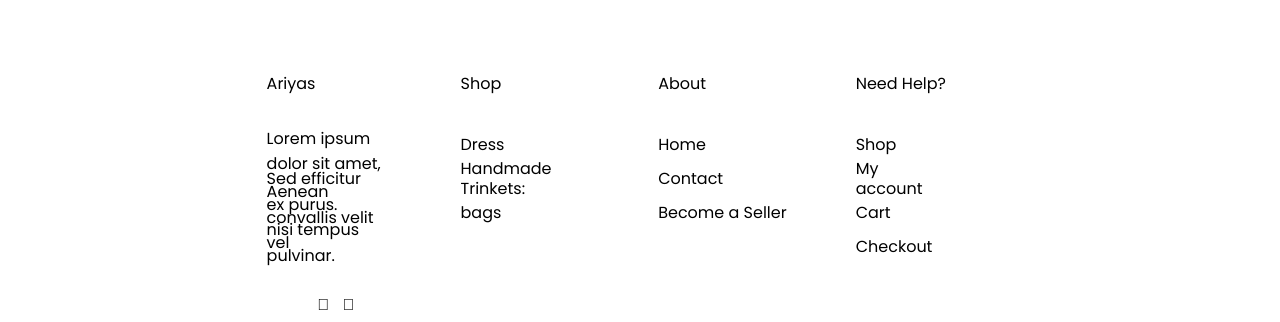
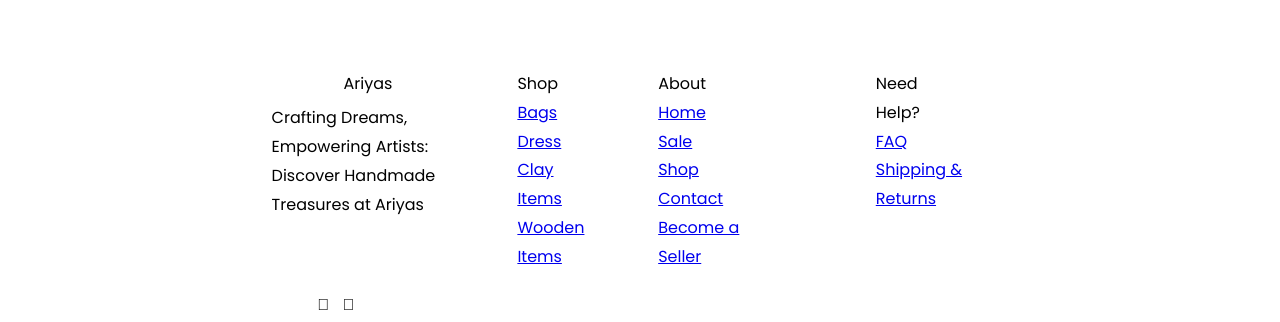
Before and after one commit to shubhasarkar53/Ariyas-The-Ecommerce-Project, a React (Vite) app in the folder frontend/: page / in a window 1280 px wide. Shown: the part 321-643 px from the top of the page. Built offline with nearby package versions, Linux system fonts and the light colour scheme; no server answers.

Commit message:
Update footer layout and content

```diff
--- a/frontend/src/Components/Layout/Footer/Footer.jsx
+++ b/frontend/src/Components/Layout/Footer/Footer.jsx
@@ -26,11 +26,9 @@ const Footer = () => {
         <div className="symbol2"><FaUndo/></div>
       </div>
     </div>
-    <div className="heading-4">Ariyas</div>
-    <div className="lorem-ipsum-dolor">Lorem ipsum dolor sit amet,</div>
-    <div className="sed-efficitur-ex">Sed efficitur ex purus.</div>
-    <div className="aenean-convallis-velit">Aenean convallis velit vel</div>
-    <div className="nisi-tempus-pulvinar">nisi tempus pulvinar.</div>
+    <div className="heading-4">Ariyas
+    <p>Crafting Dreams, Empowering Artists: Discover Handmade Treasures at Ariyas</p>
+    </div>
     <div className="link">
       <div className="symbol3"></div>
     </div>
@@ -43,27 +41,36 @@ const Footer = () => {
     <div className="link3">
       <div className="symbol5"></div>
     </div>
-    <div className="heading-5">Shop</div>
-    <div className="nav-list">Dress</div>
-    <div className="nav-list1">Handmade Trinkets:</div>
-    <div className="nav-list2">bags</div>
-    <div className="heading-51" >
+    <div className="heading-shop">Shop
+    {
+                        ["Bags","Dress","Clay Items","Wooden Items"].map((item,index)=>{
+                            return(
+                                <a href="#" key={index}>{item}</a>
+                            )
+                        })
+                    }
+    </div>
+    <div className="heading-about" >
       About
+      {
+                        ["Home","Sale","Shop","Contact","Become a Seller"].map((item,index)=>{
+                            return(
+                                <a href="#" key={index}>{item}</a>
+                            )
+                        })
+                    }
     </div>
-    <div className="nav-list3">
-      Home
+
+
+    <div className="heading-needHelp">Need Help?
+      {
+                        ["FAQ","Shipping & Returns"].map((item,index)=>{
+                            return(
+                                <a href="#" key={index}>{item}</a>
+                            )
+                        })
+      }
     </div>
-    <div className="nav-list4" >
-      Contact
-    </div>
-    <div className="nav-list5">
-      Become a Seller
-    </div>
-    <div className="heading-52">Need Help?</div>
-    <div className="nav-list6">Shop</div>
-    <div className="nav-list7">My account</div>
-    <div className="nav-list8">Cart</div>
-    <div className="nav-list9">Checkout</div>
     <div className="divelementor-element3">
 
     </div>
--- a/frontend/src/Components/Layout/Footer/Footer.scss
+++ b/frontend/src/Components/Layout/Footer/Footer.scss
@@ -135,15 +135,19 @@
 
 .heading-4 {
   position: absolute;
+  display: flex;
+  flex-direction: column;
   height: 4.48%;
-  width: 3.83%;
+  width: 15.83%;
   top: 36.15%;
   left: 20.83%;
   font-size: var(--font-size-5xl);
   line-height: 1.8rem;
   color: var(--color-gray-200);
-  display: flex;
   align-items: center;
+  p{
+    margin: 5px;
+  }
 }
 
 .aenean-convallis-velit,
@@ -282,24 +286,20 @@
   left: 26.77%;
 }
 
-.heading-5,
-.nav-list,
-.nav-list1,
-.nav-list2 {
+.heading-shop{
   position: absolute;
-  left: 35.98%;
   display: flex;
-  align-items: center;
+  flex-direction: column;
+  height: 4.48%;
+  width: 3.76%;
+  top: 36.09%;
+  left: 40.42%;
+  font-size: var(--font-size-5xl);
+  line-height: 1.8rem;
+  cursor: pointer;
 }
 
-.heading-5 {
-  height: 4.48%;
-  width: 3.2%;
-  top: 36.09%;
-  font-size: var(--font-size-5xl);
-  line-height: 1.8rem;
-  color: var(--color-gray-200);
-}
+
 
 .nav-list,
 .nav-list1,
@@ -328,10 +328,12 @@
   align-items: center;
 }
 
-.heading-51 {
+.heading-about {
   position: absolute;
+  display: flex;
+  flex-direction: column;
   height: 4.48%;
-  width: 3.76%;
+  width: 6.76%;
   top: 36.09%;
   left: 51.42%;
   font-size: var(--font-size-5xl);
@@ -377,13 +379,17 @@
   align-items: center;
 }
 
-.heading-52 {
+.heading-needHelp {
+  position: absolute;
+  display: flex;
+  flex-direction: column;
   height: 4.48%;
-  width: 7.07%;
+  width: 6.76%;
   top: 36.09%;
+  left: 68.42%;
   font-size: var(--font-size-5xl);
   line-height: 1.8rem;
-  color: var(--color-gray-200);
+  cursor: pointer;
 }
 
 .nav-list6,
```
